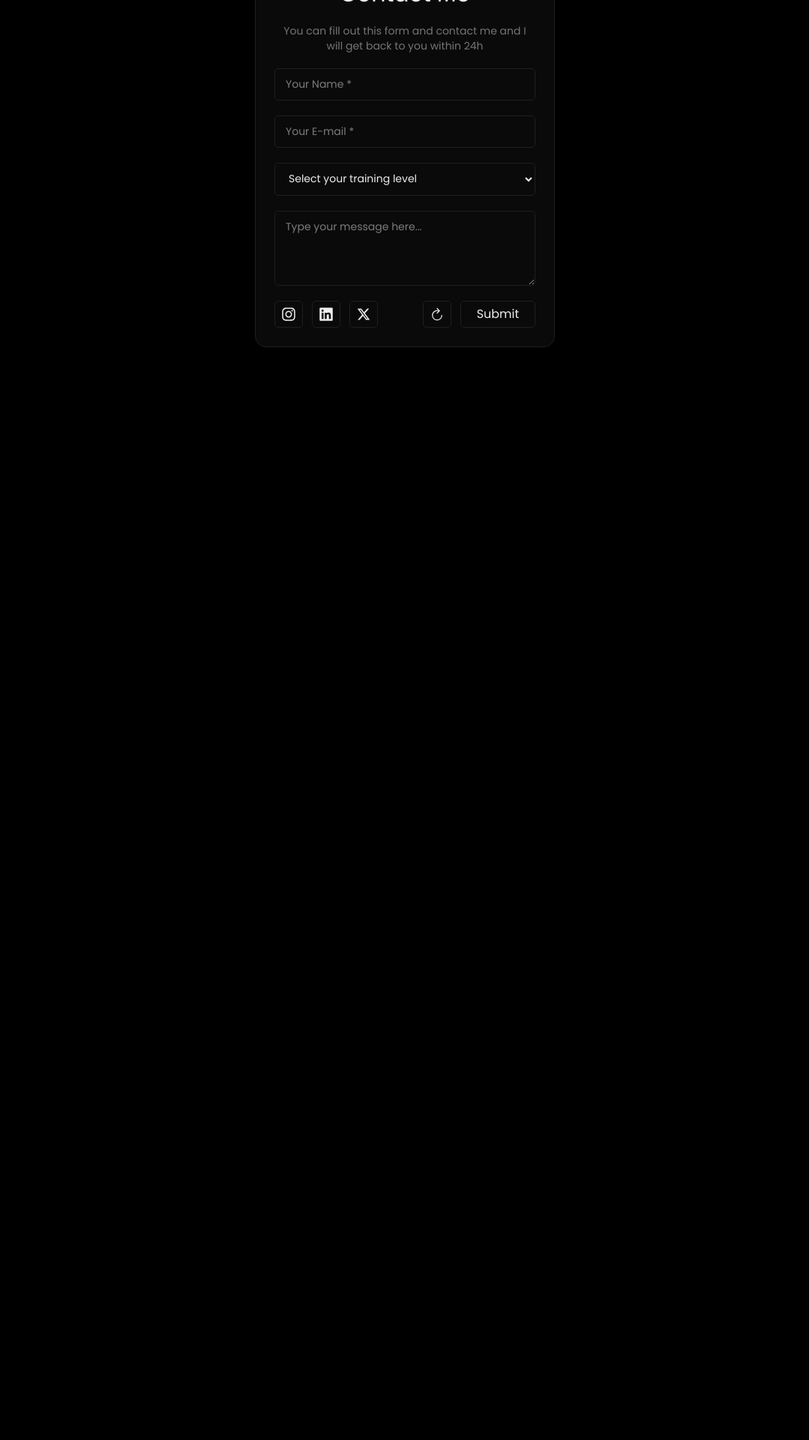
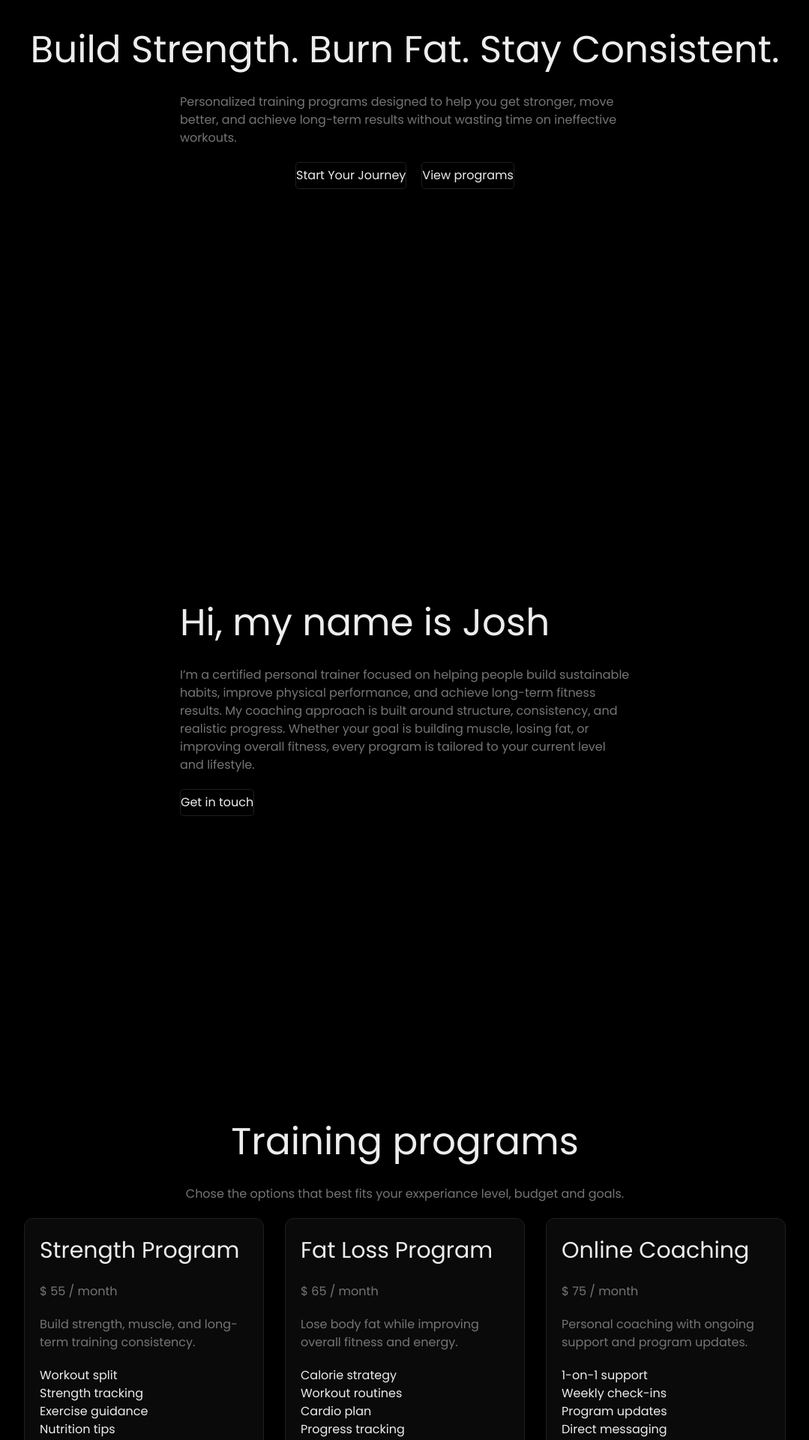
Before and after one commit to PetarDev05/josh-trainer, a React (Vite) app: page / in a window 1280 px wide. Shown: the part 260-2180 px from the top of the page at 75% size, without its empty margins (100-1179 px from the left). Before the commit the page ends 800 px from the top, so only its background shows below. Built offline with nearby package versions, Linux system fonts and the light colour scheme.

Commit message:
Create all sections and content for them.

```diff
--- a/src/App.jsx
+++ b/src/App.jsx
@@ -1,10 +1,21 @@
+import Footer from "./components/Footer.components.jsx";
+import Header from "./components/Header.components.jsx";
+import About from "./pages/About.pages.jsx";
+import Contact from "./pages/Contact.pages.jsx";
+import Hero from "./pages/Hero.pages.jsx";
+import Programs from "./pages/Programs.pages.jsx";
 import { Toaster } from "react-hot-toast";
-import Contact from "./pages/Contact.pages.jsx";
 
 const App = () => {
   return (
     <div>
+
+      <Header />
+      <Hero />
+      <About />
+      <Programs />
       <Contact />
+      <Footer/>
       <Toaster
         toastOptions={{
           duration: 5000,
--- /dev/null
+++ b/src/components/ProgramCard.components.jsx
@@ -0,0 +1,19 @@
+const ProgramCard = ({ program }) => {
+  return (
+    <div className="w-full max-w-80 bg-(--card-bg) border border-(--border) p-5 flex flex-col items-start gap-5 rounded-xl">
+      <h2 className="">{program.title}</h2>
+      <p className="">$ {program.price} / month</p>
+      <p className="">{program.description}</p>
+      <ul className="text-(--light)">
+        {program.features.map((feature, i) => (
+          <li key={i} className="">
+            {feature}
+          </li>
+        ))}
+      </ul>
+      <button className="">Purchase now</button>
+    </div>
+  );
+};
+
+export default ProgramCard;
--- /dev/null
+++ b/src/data/programs.data.js
@@ -0,0 +1,49 @@
+export const programs = [
+  {
+    id: "001",
+    title: "Strength Program",
+    price: 55,
+
+    description:
+      "Build strength, muscle, and long-term training consistency.",
+
+    features: [
+      "Workout split",
+      "Strength tracking",
+      "Exercise guidance",
+      "Nutrition tips",
+    ],
+  },
+
+  {
+    id: "002",
+    title: "Fat Loss Program",
+    price: 65,
+
+    description:
+      "Lose body fat while improving overall fitness and energy.",
+
+    features: [
+      "Calorie strategy",
+      "Workout routines",
+      "Cardio plan",
+      "Progress tracking",
+    ],
+  },
+
+  {
+    id: "003",
+    title: "Online Coaching",
+    price: 75,
+
+    description:
+      "Personal coaching with ongoing support and program updates.",
+
+    features: [
+      "1-on-1 support",
+      "Weekly check-ins",
+      "Program updates",
+      "Direct messaging",
+    ],
+  },
+];
--- /dev/null
+++ b/src/pages/About.pages.jsx
@@ -0,0 +1,20 @@
+const About = () => {
+  return (
+    <section className="w-full min-h-screen flex flex-col items-center justify-center gap-5 px-5">
+      <div className="flex flex-col items-start gap-5">
+        <h1 className="">Hi, my name is Josh</h1>
+        <p className="w-full max-w-150">
+          I’m a certified personal trainer focused on helping people build
+          sustainable habits, improve physical performance, and achieve
+          long-term fitness results. My coaching approach is built around
+          structure, consistency, and realistic progress. Whether your goal is
+          building muscle, losing fat, or improving overall fitness, every
+          program is tailored to your current level and lifestyle.
+        </p>
+        <button className="">Get in touch</button>
+      </div>
+    </section>
+  );
+};
+
+export default About;
--- a/src/pages/Contact.pages.jsx
+++ b/src/pages/Contact.pages.jsx
@@ -2,7 +2,7 @@ import ContactForm from "../components/ContactForm.components.jsx";
 
 const Contact = () => {
   return (
-    <section className="w-full min-h-screen flex items-center justify-center px-5 pt-20">
+    <section className="w-full min-h-screen flex items-center justify-center px-5 pt-15">
       <ContactForm />
     </section>
   );
--- /dev/null
+++ b/src/pages/Hero.pages.jsx
@@ -0,0 +1,18 @@
+const Hero = () => {
+  return (
+    <section className="w-full min-h-screen flex flex-col items-center justify-center gap-5 px-5">
+      <h1 className="">Build Strength. Burn Fat. Stay Consistent.</h1>
+      <p className="w-full max-w-150">
+        Personalized training programs designed to help you get stronger, move
+        better, and achieve long-term results without wasting time on
+        ineffective workouts.
+      </p>
+      <div className="flex flex-row items-center gap-5">
+        <button className="">Start Your Journey</button>
+        <button className="">View programs</button>
+      </div>
+    </section>
+  );
+};
+
+export default Hero;
--- /dev/null
+++ b/src/pages/Programs.pages.jsx
@@ -0,0 +1,18 @@
+import ProgramCard from "../components/ProgramCard.components.jsx";
+import { programs } from "../data/programs.data.js";
+
+const Programs = () => {
+  return (
+    <section className="w-full min-h-screen flex flex-col items-center justify-center gap-5 px-5">
+      <h1 className="">Training programs</h1>
+      <p className="">Chose the options that best fits your exxperiance level, budget and goals.</p>
+      <div className="grid grid-cols-1 lg:grid-cols-3 gap-7">
+        {programs.map((program) => (
+          <ProgramCard key={program.id} program={program} />
+        ))}
+      </div>
+    </section>
+  );
+};
+
+export default Programs;
--- a/src/styles/index.css
+++ b/src/styles/index.css
@@ -7,12 +7,11 @@
   --error: #d22c2c;
   --black: #000000;
   --bg-lighter: #111111;
-  --card-bg: #00000056;
   --card-fill-bg: #050505;
   --border: #1f1f1f;
   --light: #ededed;
   --text: #757575;
-  --bg: #0a0a0a;
+  --card-bg: #0a0a0a;
 }
 
 * {
@@ -30,7 +29,7 @@ form {
   flex-direction: column;
   align-items: center;
   border: 1px solid var(--border);
-  background-color: var(--bg);
+  background-color: var(--card-bg);
   backdrop-filter: blur(20px);
 }
 
@@ -95,10 +94,19 @@ textarea {
   color: var(--light);
 }
 
+h1 {
+  color: var(--light);
+  font-size: 50px;
+}
+
 h2,
 #envelope {
   color: var(--light);
   font-size: 30px;
+}
+
+p {
+  color: var(--text);
 }
 
 h3,
```
